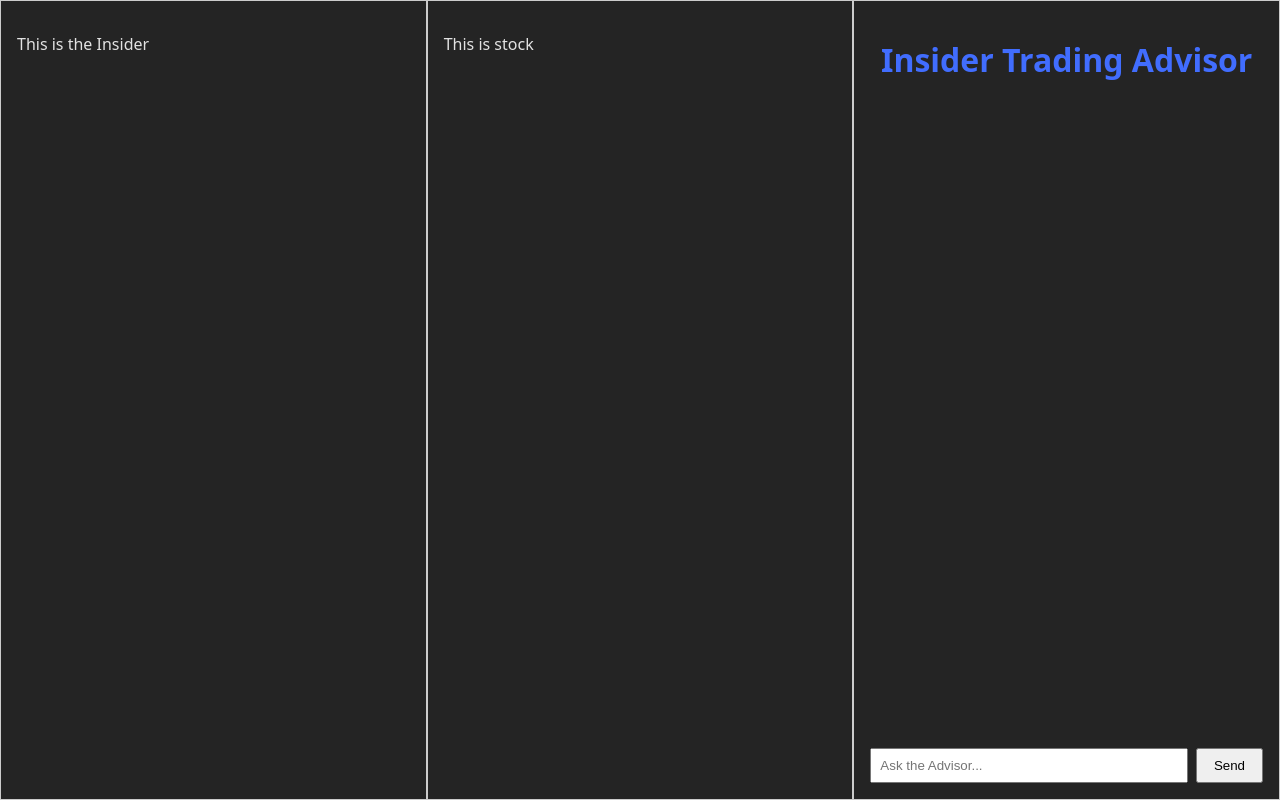
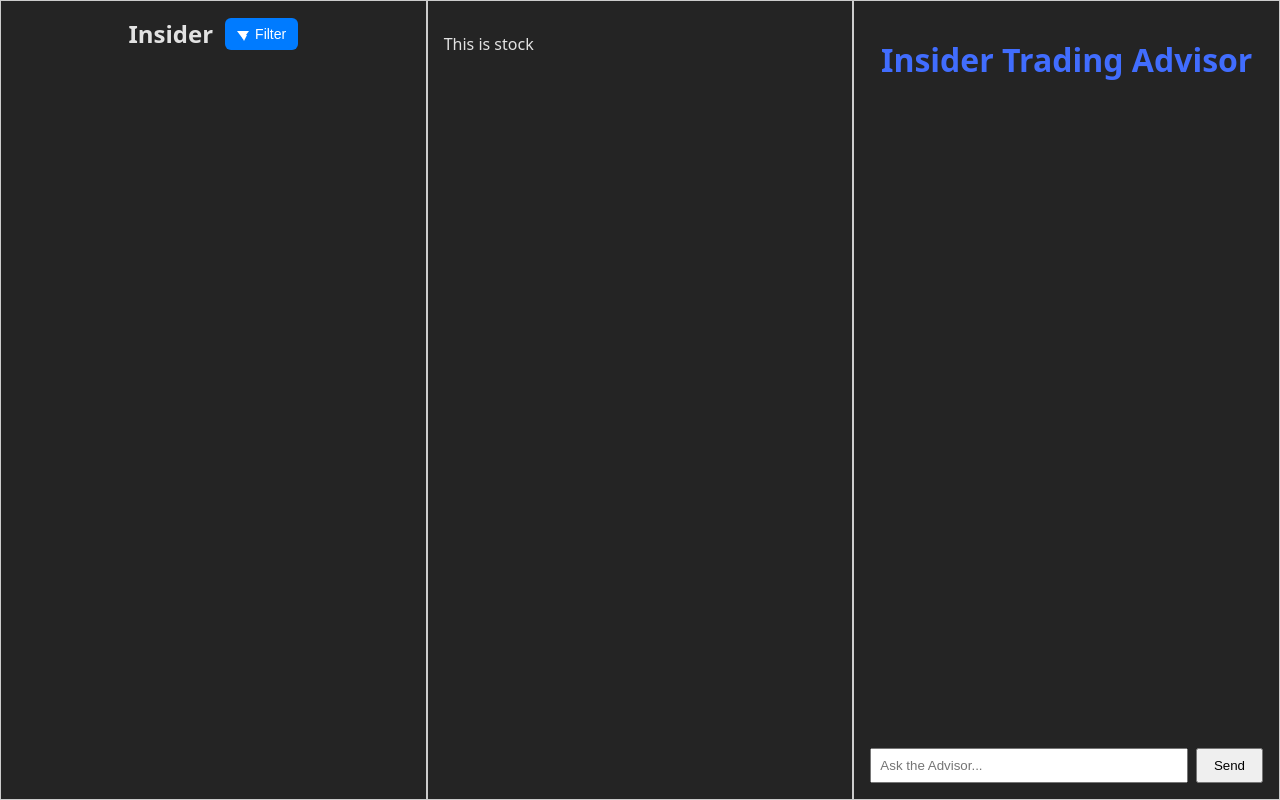
Before and after one commit to SecretariatV/MTG-Advisor, a React (Vite) app in the folder App/: page / in a window 1280 px wide. Built offline with nearby package versions, Linux system fonts and the light colour scheme.

Commit message:
Added functionality to insider comonent

```diff
--- a/App/src/component/insider-directory/insider-directory.component.jsx
+++ b/App/src/component/insider-directory/insider-directory.component.jsx
@@ -1,12 +1,53 @@
+import React, { useState } from 'react';
 import './insider-directory.styles.css'
 
-const InsiderDirectory = ( { className }) => {
+const InsiderDirectory = ({ className }) => {
+    const [isOpen, setIsOpen] = useState(false);
+    const toggleDropdown = () => setIsOpen(!isOpen);
+
+    const [search, setSearch] = useState('');
+
+    const keywords = ['APPL', 'NVIDA', 'AMZN'];
+
+    const filteredKeywords = keywords.filter(keyword =>
+        keyword.toLowerCase().includes(search.toLowerCase())
+    );
 
     return (
-        <div className={className}>
-            <p>This is the Insider</p>
+    <div className={className}>
+        <div className="insider-header-row">
+          <h1 className="insider-header">Insider</h1>
+
+          <div className="filter-container"> {/* Wrapper for positioning */}
+            <button className="insider-button" onClick={toggleDropdown}>
+              <span className="funnel-icon" />
+              <span>Filter</span>
+            </button>
+
+            {isOpen && (
+              <div className="dropdown-menu align-left">
+                <input
+                  type="text"
+                  className="dropdown-search"
+                  placeholder="Search filters"
+                  value={search}
+                  onChange={e => setSearch(e.target.value)}
+                />
+                <ul className="keyword-list">
+                  {filteredKeywords.length > 0 ? (
+                    filteredKeywords.map((keyword, index) => (
+                        <li key={index} className="keyword-item" onClick={() => setSearch(keyword)}> {keyword} </li>
+                    ))
+                  ) : (
+                    <li className="no-results">No matches found.</li>
+                  )}
+                </ul>
+              </div>
+            )}
+          </div>
         </div>
-    )
-}
+    </div>
+  );
+};
 
 export default InsiderDirectory;
--- a/App/src/component/insider-directory/insider-directory.styles.css
+++ b/App/src/component/insider-directory/insider-directory.styles.css
@@ -0,0 +1,108 @@
+.insider-header-row {
+    display: flex;
+    gap: 12px;
+    align-items: center;       /* vertically center items in the row */
+    justify-content: center;   /* horizontally center the row contents */
+}
+
+.insider-header {
+    margin: 0;
+    font-size:24px;
+}
+
+.insider-button {
+    background-color: #007bff;
+    color: white;
+    border: none;
+    padding: 8px 12px;
+    border-radius: 6px;
+    cursor: pointer;
+    font-size: 14px;
+    display: flex;
+    align-items: center;
+}
+
+.insider-button:hover {
+    background-color: #0056b3;
+    box-shadow: 0 2px 6px rgba(0, 0, 0, 0.2);
+}
+
+.funnel-icon {
+    display: inline-block;
+    width: 0;
+    height: 0;
+    border-left: 6px solid transparent;
+    border-right: 6px solid transparent;
+    border-top: 8px solid white;  /* Funnel wide part */
+    position: relative;
+    margin-right: 6px;
+    margin-top: 2px;
+}
+
+.funnel-icon::after {
+    content: ""; /* creates an empty element */
+    position: absolute;
+    top: -4px;
+    left: -2.5px;
+    width: 0;
+    height: 0;
+    border-left: 3px solid transparent;
+    border-right: 3px solid transparent;
+    border-top: 6px solid white; /* funnel neck part */
+}
+
+.dropdown-menu {
+    margin-top: 8px;
+    padding: 10px;
+    border: 1px solid #ddd;
+    border-radius: 6px;
+    width: 200px;
+    display: flex;
+    flex-direction: column;
+    align-items: stretch;
+}
+
+.dropdown-search {
+    padding: 6px;
+    font-size: 14px;
+    border-radius: 4px;
+    border: 1px solid #ccc;
+}
+
+.keyword-list {
+    list-style: none;
+    padding: 0;
+    margin-top: 8px;
+    max-height: 150px;
+    overflow-y: auto;
+}
+
+.keyword-item {
+    padding: 6px;
+    cursor: pointer;
+    border-radius: 4px;
+    background-color: #0056b3;
+}
+
+.keyword-item:hover {
+    background-color: #007bff;
+}
+
+.no-results {
+    color: #888;
+    font-style: italic;
+    padding: 6px;
+}
+
+.filter-container {
+    position: relative;
+    display: inline-block;
+}
+
+.dropdown-menu.align-left {
+    position: absolute;
+    top: 100%;
+    left: 0;
+    z-index: 10;
+    margin-top: 4px;
+}
```
